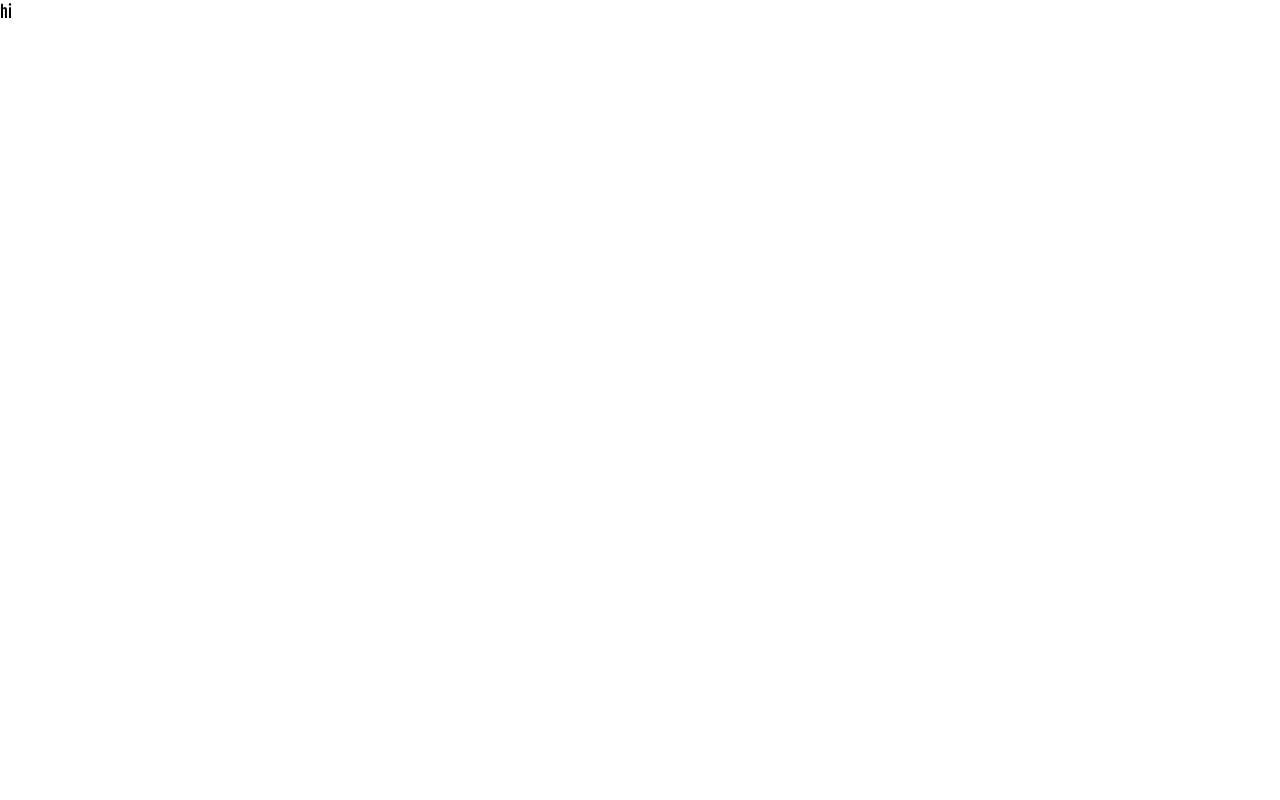
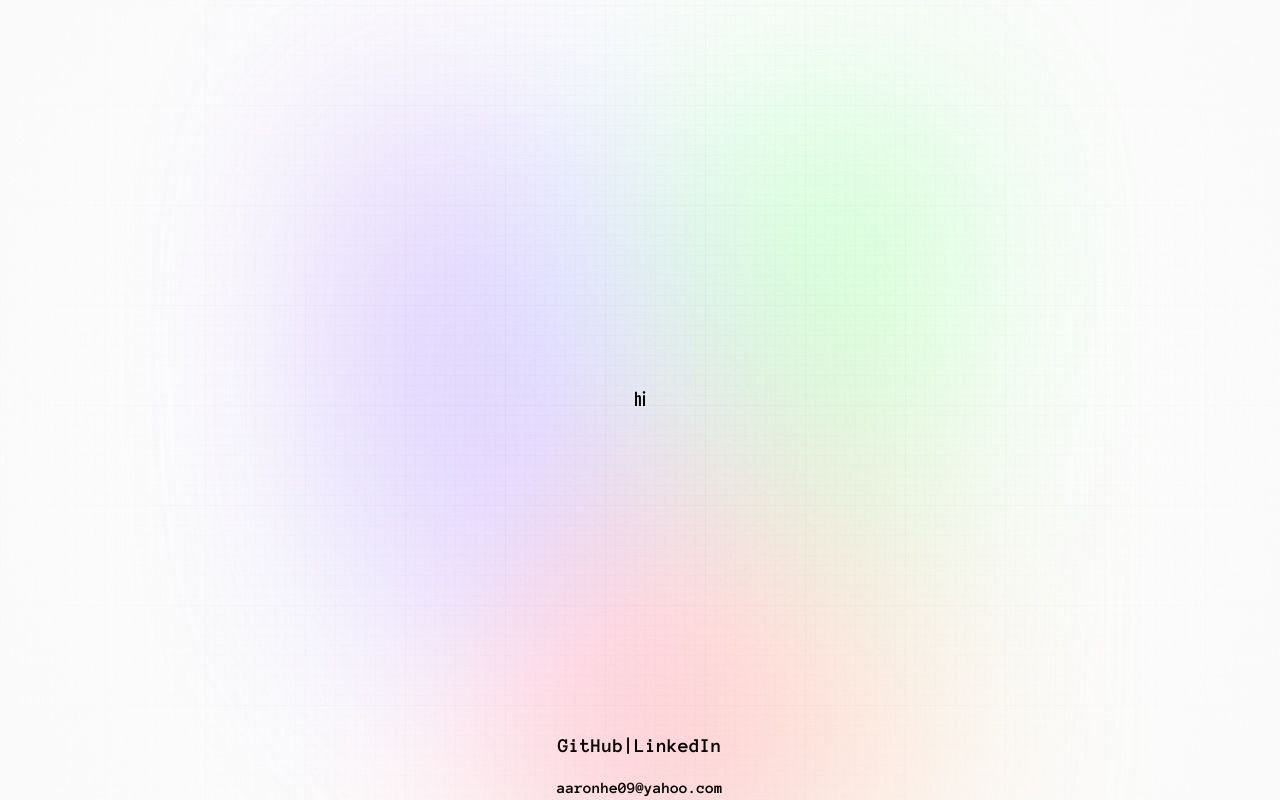
Before and after one commit to AaronHe09/rizz-o-meter, a Next.js app in the folder rizz-o-meter/: page / in a window 1280 px wide. Built offline with nearby package versions, Linux system fonts and the light colour scheme.

Commit message:
added footer with linked in and github links

```diff
--- a/rizz-o-meter/app/globals.css
+++ b/rizz-o-meter/app/globals.css
@@ -1,15 +1,81 @@
-@import url('https://fonts.googleapis.com/css2?family=Anonymous+Pro:wght@700&family=Fjalla+One&display=swap');
+@import url("https://fonts.googleapis.com/css2?family=Anonymous+Pro:wght@700&family=Fjalla+One&display=swap");
 @tailwind base;
 @tailwind components;
 @tailwind utilities;
 
-*{
+* {
   margin: 0;
   box-sizing: border-box;
   font-family: var(--fjalla);
 }
 
-:root{
-  --anonymous: 'Anonymous Pro', monospace;
-  --fjalla: 'Fjalla One', sans-serif;
+:root {
+  --anonymous: "Anonymous Pro", monospace;
+  --fjalla: "Fjalla One", sans-serif;
 }
+
+.main {
+  width: 100vw;
+  min-height: 100vh;
+  position: fixed;
+  display: flex;
+  justify-content: center;
+  padding: 120px 24px 160px 24px;
+  pointer-events: none;
+}
+
+.main:before {
+  background: radial-gradient(circle, rgba(2, 0, 36, 0) 0, #fafafa 100%);
+  position: absolute;
+  content: "";
+  z-index: 2;
+  width: 100%;
+  height: 100%;
+  top: 0;
+}
+
+.main:after {
+  content: "";
+  background-image: url("/assets/grid.svg");
+  z-index: 1;
+  position: absolute;
+  width: 100%;
+  height: 100%;
+  top: 0;
+  opacity: 0.4;
+  filter: invert(1);
+}
+
+.gradient {
+  height: fit-content;
+  z-index: 3;
+  width: 100%;
+  max-width: 640px;
+  background-image: radial-gradient(
+      at 27% 37%,
+      hsla(215, 98%, 61%, 1) 0px,
+      transparent 0%
+    ),
+    radial-gradient(at 97% 21%, hsla(125, 98%, 72%, 1) 0px, transparent 50%),
+    radial-gradient(at 52% 99%, hsla(354, 98%, 61%, 1) 0px, transparent 50%),
+    radial-gradient(at 10% 29%, hsla(256, 96%, 67%, 1) 0px, transparent 50%),
+    radial-gradient(at 97% 96%, hsla(38, 60%, 74%, 1) 0px, transparent 50%),
+    radial-gradient(at 33% 50%, hsla(222, 67%, 73%, 1) 0px, transparent 50%),
+    radial-gradient(at 79% 53%, hsla(343, 68%, 79%, 1) 0px, transparent 50%);
+  position: absolute;
+  content: "";
+  width: 100%;
+  height: 100%;
+  filter: blur(100px) saturate(150%);
+  top: 80px;
+  opacity: 0.3;
+}
+
+@media screen and (max-width: 640px) {
+  .main {
+    padding: 0;
+  }
+}
+.app {
+  @apply relative z-10 flex justify-center items-center flex-col max-w-7xl mx-auto sm:px-16 px-6 h-screen overflow-hidden;
+}
--- a/rizz-o-meter/app/layout.js
+++ b/rizz-o-meter/app/layout.js
@@ -1,14 +1,23 @@
+import Footer from '@/components/Footer'
 import './globals.css'
 
 export const metadata = {
-  title: 'Create Next App',
-  description: 'Generated by create next app',
+  title: 'Rizz-O-Meter',
+  description: 'Determine Your Level of Rize',
 }
 
 export default function RootLayout({ children }) {
   return (
-    <html lang="en">
-      <body>{children}</body>
+    <html>
+        <body>
+            <div className='main'>
+                <div className='gradient'/>
+            </div>
+            <main className='app'>
+                {children}
+                <Footer/>
+            </main>
+        </body>
     </html>
   )
 }
--- /dev/null
+++ b/rizz-o-meter/components/Footer.js
@@ -0,0 +1,27 @@
+import React from "react";
+import Link from "next/link";
+
+const Footer = () => {
+  return (
+    <footer className=" absolute bottom-0 left-1/2 transform -translate-y-1/2 flex flex-col gap-4 animate-slideIn text-center">
+      <div>
+        <Link
+          href="https://github.com/AaronHe09"
+          className="font-anonymous text-xl"
+        >
+          GitHub
+        </Link>
+        <span className="font-anonymous text-xl">|</span>
+        <Link
+          href="https://www.linkedin.com/in/aaronhe09/"
+          className="font-anonymous text-xl"
+        >
+          LinkedIn
+        </Link>
+      </div>
+      <p className="font-anonymous text">aaronhe09@yahoo.com</p>
+    </footer>
+  );
+};
+
+export default Footer;
--- a/rizz-o-meter/package.json
+++ b/rizz-o-meter/package.json
@@ -9,6 +9,7 @@
     "lint": "next lint"
   },
   "dependencies": {
+    "animate.css": "^4.1.1",
     "autoprefixer": "10.4.15",
     "eslint": "8.47.0",
     "eslint-config-next": "13.4.19",
--- a/rizz-o-meter/tailwind.config.js
+++ b/rizz-o-meter/tailwind.config.js
@@ -1,18 +1,30 @@
 /** @type {import('tailwindcss').Config} */
 module.exports = {
   content: [
-    './pages/**/*.{js,ts,jsx,tsx,mdx}',
-    './components/**/*.{js,ts,jsx,tsx,mdx}',
-    './app/**/*.{js,ts,jsx,tsx,mdx}',
+    "./pages/**/*.{js,ts,jsx,tsx,mdx}",
+    "./components/**/*.{js,ts,jsx,tsx,mdx}",
+    "./app/**/*.{js,ts,jsx,tsx,mdx}",
   ],
   theme: {
     extend: {
       backgroundImage: {
-        'gradient-radial': 'radial-gradient(var(--tw-gradient-stops))',
-        'gradient-conic':
-          'conic-gradient(from 180deg at 50% 50%, var(--tw-gradient-stops))',
+        "gradient-radial": "radial-gradient(var(--tw-gradient-stops))",
+        "gradient-conic":
+          "conic-gradient(from 180deg at 50% 50%, var(--tw-gradient-stops))",
+      },
+      fontFamily: {
+        anonymous: "Anonymous Pro",
+      },
+      keyframes: {
+        slideIn: {
+          "0%": { opacity: 0, transform: "translateX(100%)" },
+          "100%": { opacity: 1, transform: "translateX(-50%)" },
+        },
+      },
+      animation: {
+        slideIn: "slideIn .6s ease-in-out forwards",
       },
     },
   },
   plugins: [],
-}
+};
```
Also changed, not shown: rizz-o-meter/public/assets/grid.svg (added), 1 other file (tests, documents, lock files or other folders).
